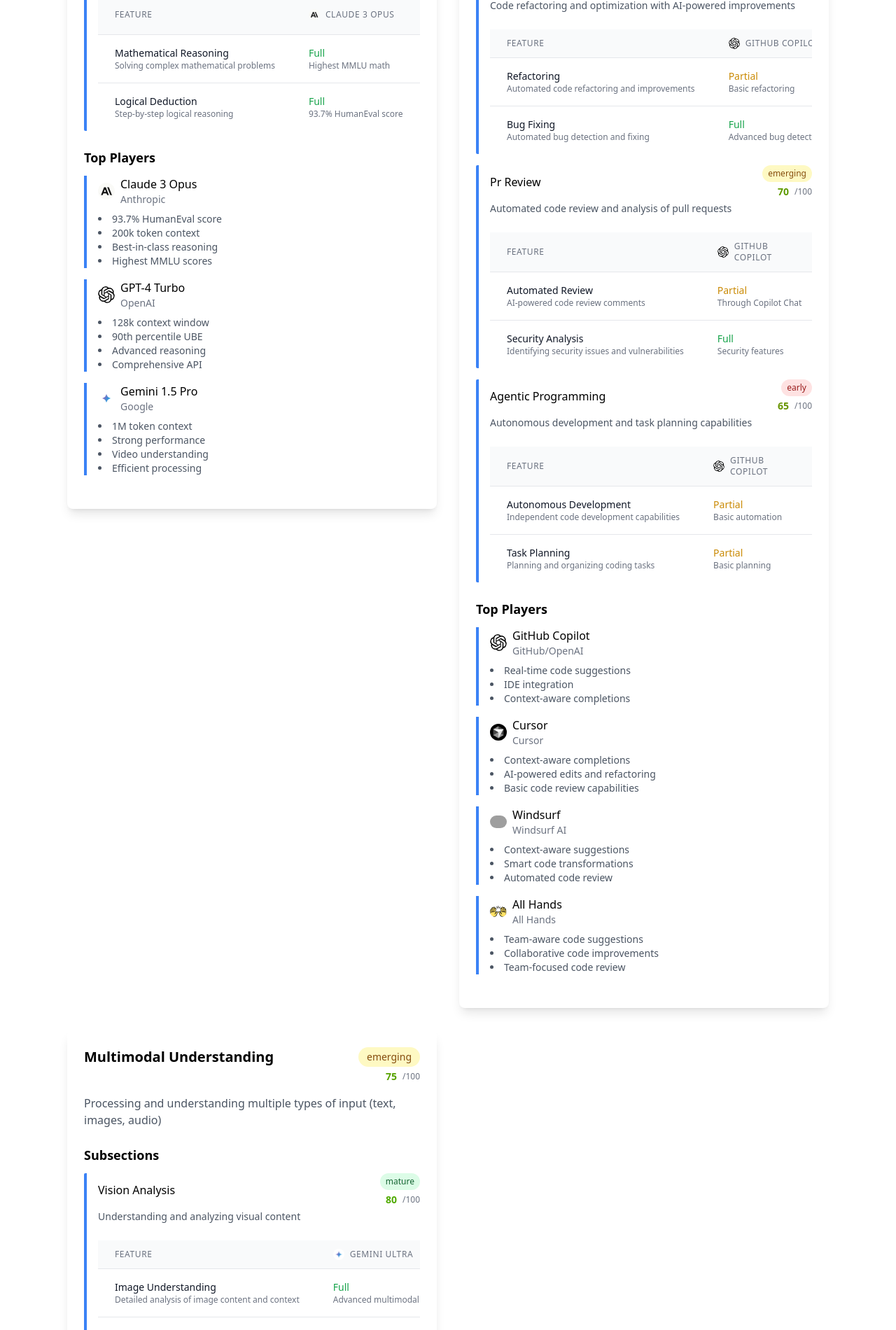
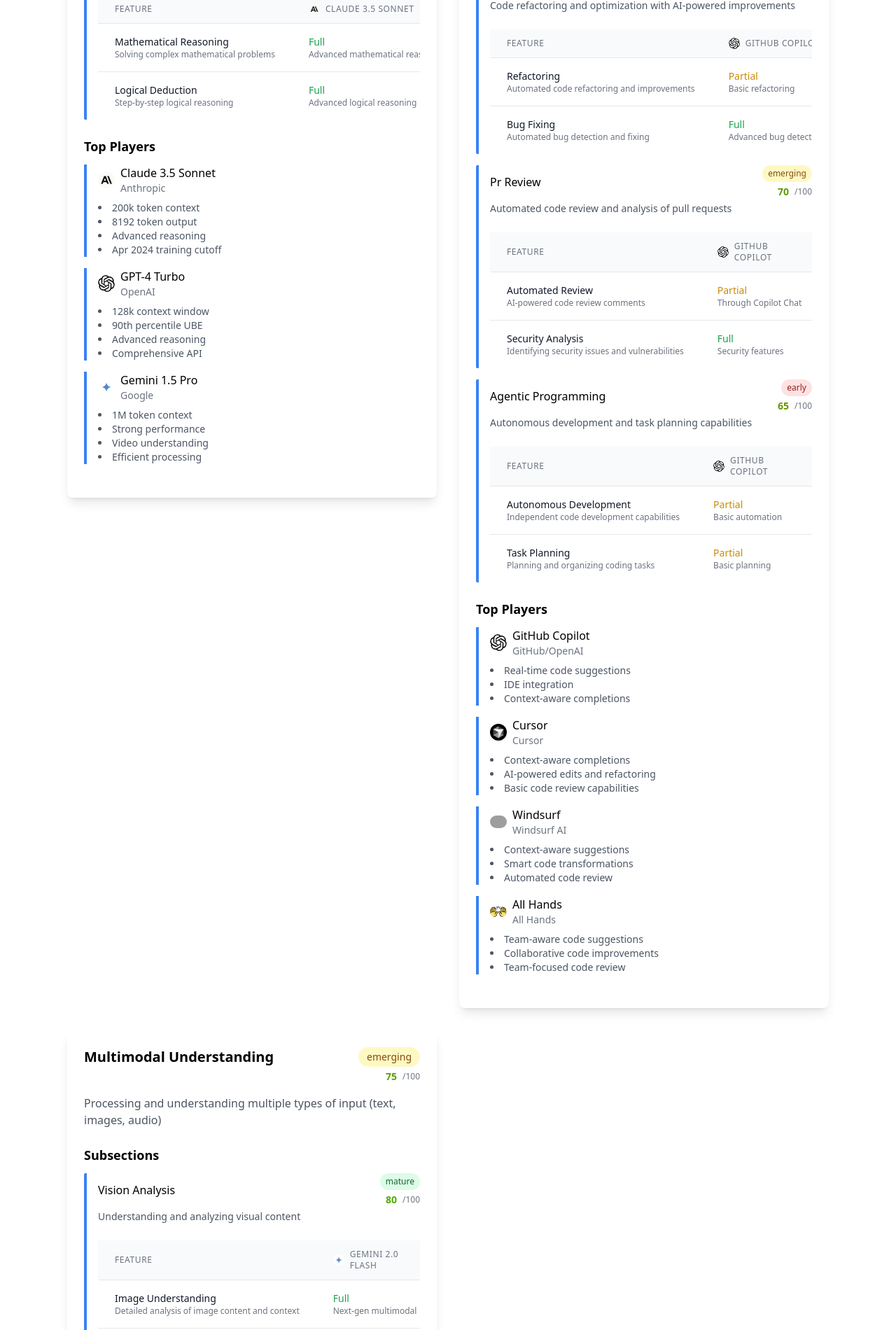
Before and after one commit to AInoob/WhatLLMCanDo, a Next.js app: page / in a window 1280 px wide. Shown: the part 833-2733 px from the top of the page at 70% size. Built offline with nearby package versions, Linux system fonts and the light colour scheme; grey boxes are pictures that could not be loaded.

Commit message:
Update LLM model data and remove popup references
Co-Authored-By: Noob AI <noob@ainoob.com>

```diff
--- a/src/data/llm_capabilities.json
+++ b/src/data/llm_capabilities.json
@@ -1,7 +1,7 @@
 {
   "metadata": {
-    "last_updated": "2024-02-15",
-    "version": "1.1"
+    "last_updated": "2024-03-14",
+    "version": "1.2"
   },
   "capabilities": {
     "chat": {
@@ -17,18 +17,24 @@
             "context_awareness": {
               "description": "Maintains context across conversation turns",
               "supported_by": {
-                "Claude 3 Opus": { "status": "full", "details": "200k token context" },
+                "Claude 3.5 Sonnet": { "status": "full", "details": "200k token context, 8192 token output" },
+                "Claude 3.5 Haiku": { "status": "full", "details": "200k token context, 8192 token output" },
+                "Claude 3 Opus": { "status": "full", "details": "200k token context, 4096 token output" },
+                "Claude 3 Sonnet": { "status": "full", "details": "200k token context, 4096 token output" },
                 "GPT-4 Turbo": { "status": "full", "details": "128k token context" },
-                "Gemini Ultra": { "status": "full", "details": "128k token context" },
+                "Gemini 2.0 Flash": { "status": "full", "details": "128k token context" },
                 "Gemini 1.5 Pro": { "status": "full", "details": "1M token context" }
               }
             },
             "multilingual": {
               "description": "Support for multiple languages",
               "supported_by": {
+                "Claude 3.5 Sonnet": { "status": "full", "details": "100+ languages" },
+                "Claude 3.5 Haiku": { "status": "full", "details": "100+ languages" },
                 "Claude 3 Opus": { "status": "full", "details": "100+ languages" },
+                "Claude 3 Sonnet": { "status": "full", "details": "100+ languages" },
                 "GPT-4 Turbo": { "status": "full", "details": "All major languages" },
-                "Gemini Ultra": { "status": "full", "details": "All major languages" },
+                "Gemini 2.0 Flash": { "status": "full", "details": "All major languages" },
                 "Gemini 1.5 Pro": { "status": "full", "details": "All major languages" }
               }
             }
@@ -42,18 +48,22 @@
             "mathematical_reasoning": {
               "description": "Solving complex mathematical problems",
               "supported_by": {
-                "Claude 3 Opus": { "status": "full", "details": "Highest MMLU math" },
+                "Claude 3.5 Sonnet": { "status": "full", "details": "Advanced mathematical reasoning" },
+                "Claude 3.5 Haiku": { "status": "full", "details": "Efficient mathematical processing" },
+                "Claude 3 Opus": { "status": "full", "details": "93.7% HumanEval score" },
                 "GPT-4 Turbo": { "status": "full", "details": "90th percentile UBE" },
-                "Gemini Ultra": { "status": "full", "details": "Top MMLU scores" },
-                "Gemini 1.5 Pro": { "status": "partial", "details": "MMLU-Pro 76.4%" }
+                "Gemini 2.0 Flash": { "status": "full", "details": "Experimental capabilities" },
+                "Gemini 1.5 Pro": { "status": "full", "details": "Strong reasoning capabilities" }
               }
             },
             "logical_deduction": {
               "description": "Step-by-step logical reasoning",
               "supported_by": {
+                "Claude 3.5 Sonnet": { "status": "full", "details": "Advanced logical reasoning" },
+                "Claude 3.5 Haiku": { "status": "full", "details": "Efficient logical processing" },
                 "Claude 3 Opus": { "status": "full", "details": "93.7% HumanEval score" },
                 "GPT-4 Turbo": { "status": "full", "details": "Advanced reasoning" },
-                "Gemini Ultra": { "status": "full", "details": "91.8 MMLU score" },
+                "Gemini 2.0 Flash": { "status": "full", "details": "Next-gen reasoning" },
                 "Gemini 1.5 Pro": { "status": "full", "details": "Strong reasoning" }
               }
             }
@@ -62,10 +72,10 @@
       },
       "top_players": [
         {
-          "name": "Claude 3 Opus",
+          "name": "Claude 3.5 Sonnet",
           "company": "Anthropic",
           "iconUrl": "/assets/logos/anthropic.png",
-          "notable_features": ["93.7% HumanEval score", "200k token context", "Best-in-class reasoning", "Highest MMLU scores"]
+          "notable_features": ["200k token context", "8192 token output", "Advanced reasoning", "Apr 2024 training cutoff"]
         },
         {
           "name": "GPT-4 Turbo",
@@ -248,18 +258,23 @@
             "image_understanding": {
               "description": "Detailed analysis of image content and context",
               "supported_by": {
-                "Gemini Ultra": { "status": "full", "details": "Advanced multimodal" },
+                "Claude 3.5 Sonnet": { "status": "full", "details": "Advanced visual comprehension" },
+                "Claude 3.5 Haiku": { "status": "full", "details": "Efficient visual processing" },
+                "Claude 3 Opus": { "status": "full", "details": "Detailed visual comprehension" },
+                "Gemini 2.0 Flash": { "status": "full", "details": "Next-gen multimodal" },
                 "Gemini 1.5 Pro": { "status": "full", "details": "Advanced visual processing" },
-                "GPT-4V": { "status": "full", "details": "High-res image analysis" },
-                "Claude 3 Opus": { "status": "full", "details": "Detailed visual comprehension" }
+                "GPT-4V": { "status": "full", "details": "High-res image analysis" }
               }
             },
             "ocr_capabilities": {
               "description": "Text extraction from images",
               "supported_by": {
+                "Claude 3.5 Sonnet": { "status": "full", "details": "Advanced OCR with math" },
+                "Claude 3.5 Haiku": { "status": "full", "details": "Efficient OCR" },
+                "Claude 3 Opus": { "status": "full", "details": "Mathematical notation" },
                 "GPT-4V": { "status": "full", "details": "Advanced OCR" },
-                "Claude 3 Opus": { "status": "full", "details": "Mathematical notation" },
-                "Gemini 1.5 Pro": { "status": "partial", "details": "Basic text extraction" }
+                "Gemini 2.0 Flash": { "status": "full", "details": "Next-gen OCR" },
+                "Gemini 1.5 Pro": { "status": "full", "details": "Advanced text extraction" }
               }
             }
           }
@@ -272,8 +287,10 @@
             "speech_recognition": {
               "description": "Converting speech to text with high accuracy",
               "supported_by": {
-                "Gemini Ultra": { "status": "full", "details": "Advanced speech recognition" },
+                "Gemini 2.0 Flash": { "status": "full", "details": "Next-gen speech recognition" },
                 "Gemini 1.5 Pro": { "status": "full", "details": "Multiple languages" },
+                "Claude 3.5 Sonnet": { "status": "none" },
+                "Claude 3.5 Haiku": { "status": "none" },
                 "GPT-4V": { "status": "none" },
                 "Claude 3 Opus": { "status": "none" }
               }
@@ -306,10 +323,10 @@
       },
       "top_players": [
         {
-          "name": "Gemini Ultra",
+          "name": "Gemini 2.0 Flash",
           "company": "Google",
           "iconUrl": "/assets/logos/gemini.png",
-          "notable_features": ["91.8 MMLU score", "Advanced multimodal", "Cross-modal reasoning"]
+          "notable_features": ["Experimental next-gen model", "Advanced multimodal", "Cross-modal reasoning", "Efficient processing"]
         },
         {
           "name": "Gemini 1.5 Pro",
```
Also changed, not shown: next-env.d.ts, 1 other file (tests, documents, lock files or other folders).
